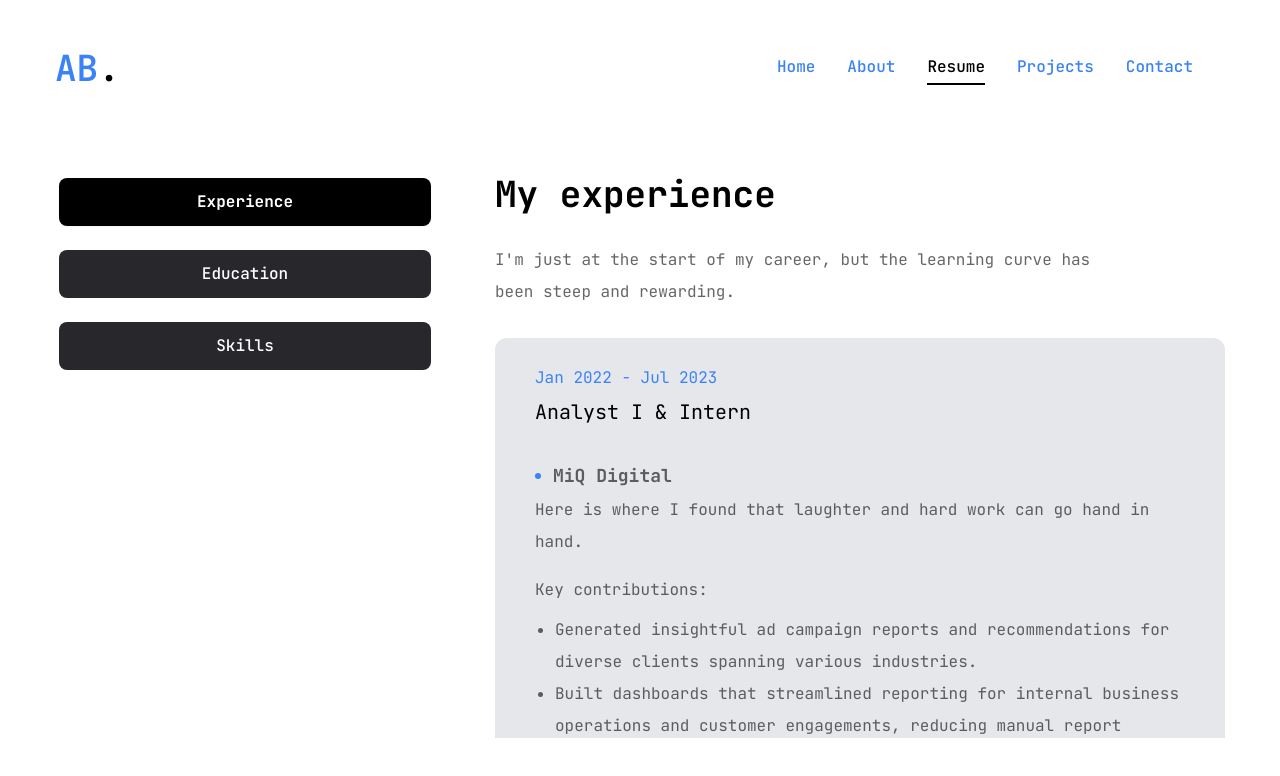
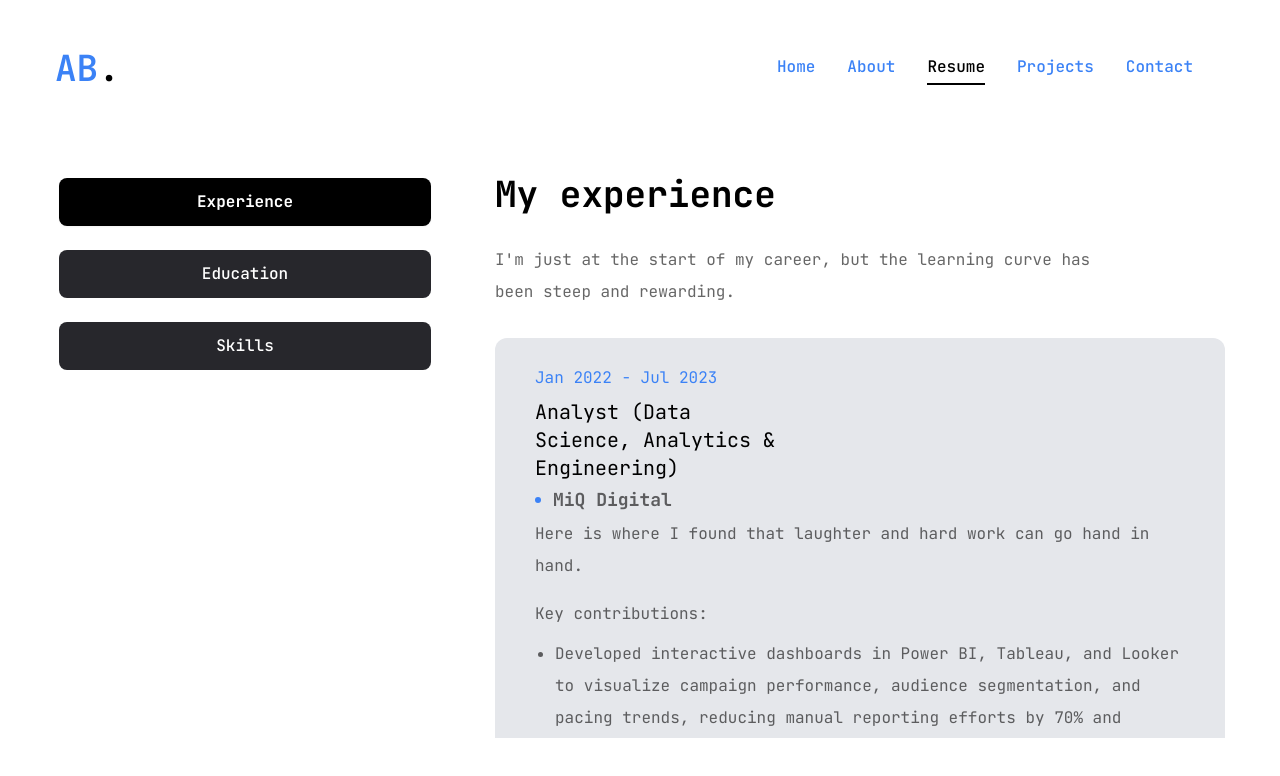
Before and after one commit to Adarsh0711/portfolio, a Next.js app: page /resume in a window 1280 px wide. Shown: the top 776 px of the page. Built offline with nearby package versions, Linux system fonts and the light colour scheme.

Commit message:
Update page.jsx

```diff
--- a/app/resume/page.jsx
+++ b/app/resume/page.jsx
@@ -47,23 +47,22 @@ const experience = {
   items: [
     {
       company: "MiQ Digital",
-      position: "Analyst I & Intern",
+      position: "Analyst (Data Science, Analytics & Engineering)",
       duration: "Jan 2022 - Jul 2023",
       responsibilities: [
         "Here is where I found that laughter and hard work can go hand in hand.",
         "Key contributions:",
-        "Generated insightful ad campaign reports and recommendations for diverse clients spanning various industries.",
-        "Built dashboards that streamlined reporting for internal business operations and customer engagements, reducing manual report generation by over 70%.",
-        "Developed automation solutions for generating IP-based targeting segments using TV Data, reducing processing time from 2.5 hours to 7 minutes per request, saving over 1000+ hours.",
-        "Collaborated with different teams in strategic planning, analysis, ad campaign planning, and took leadership in overseeing specific tasks from the analytics side for the 2022 US Senate and Governor elections.",
-        "Created vertical studies across domains to enhance campaign performance by leveraging current trends and diverse channels like CTV, Audio, and Display.",
-        "Performed exploratory data analysis (EDA) for multiple clients, uncovering new insights and driving strategic improvements.",
+        "Developed interactive dashboards in Power BI, Tableau, and Looker to visualize campaign performance, audience segmentation, and pacing trends, reducing manual reporting efforts by 70% and enhancing transparency for both internal teams and external clients.",
+        "Analyzed campaign data from DV360, TTD, Yahoo, and Xandr on Databricks and Redshift using SQL, PySpark, Pandas, and visualization tools to identify performance gaps, enabling data-backed improvements that elevated key marketing KPIs.",
+        "Led data-driven optimizations for high-impact political campaigns by building cross-cloud pipelines that aggregated raw data from Amazon S3 using Databricks and loaded it into BigQuery. Powered real-time insights via Looker dashboards, supporting targeting and pacing decisions in a $90M+ revenue vertical.",
+        "Engineered an IP-based audience targeting system using Python, AWS Databricks, and APIs to activate high-priority audiences dynamically; reduced activation time from 150 minutes to 7 minutes, saving over 1,000 hours of manual work.",
+        "Automated ETL workflows on AWS Databricks using Apache Airflow, leveraging Databricks-managed compute and Amazon S3 to reduce pipeline runtime by 48% and enable hourly campaign data refreshes for near real-time reporting.",
         "Explored newly onboarded DSP and enhanced the reporting and activation capabilities.",
       ],
     },
     {
       company: "Humourbaba.com",
-      position: "Digital Marketing & Data Analyst Intern",
+      position: "Marketing Analyst Intern",
       duration: "Jul 2020 - Nov 2020",
     },
     {
```
